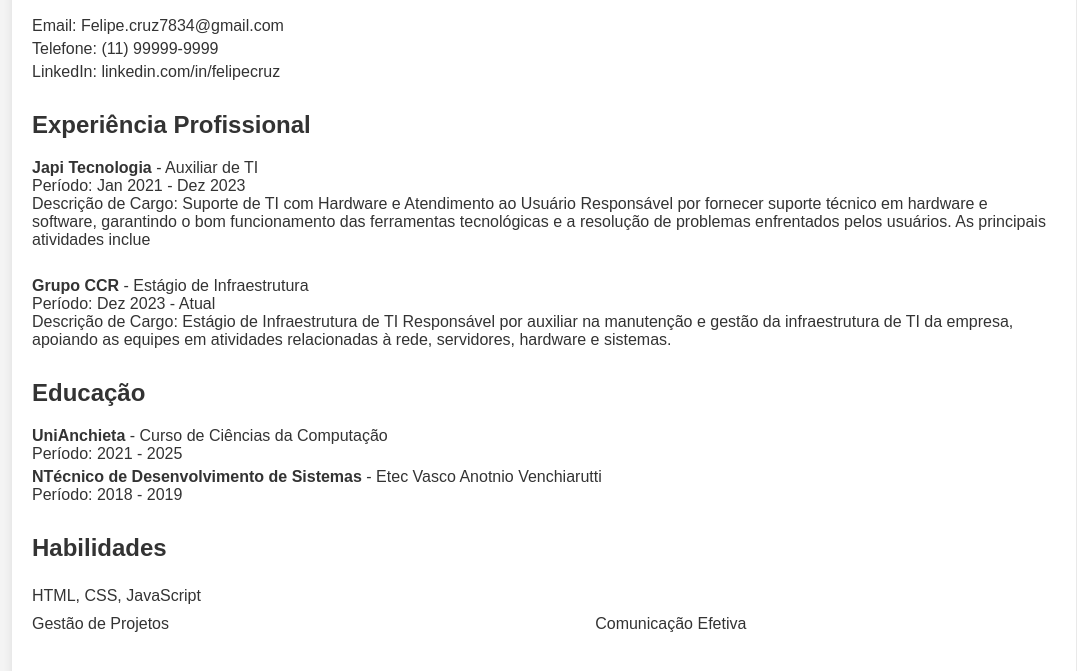
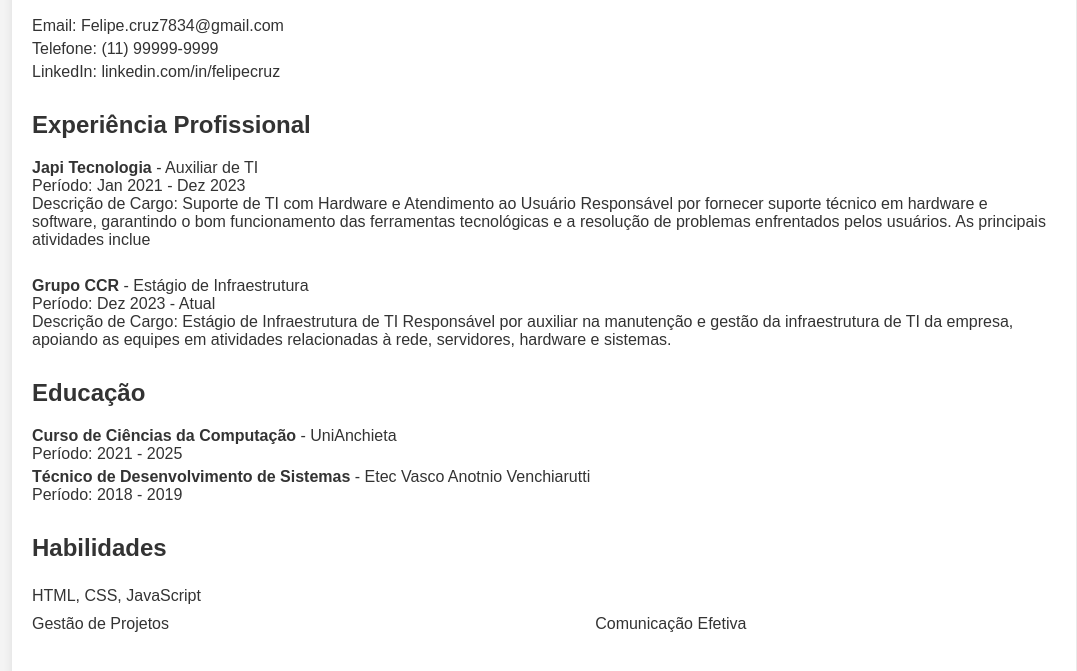
Before and after one commit to FelipeCruz12/felipecruz12.github.io, a plain HTML site: page index.html in a window 1280 px wide. Shown: the part 181-852 px from the top of the page, without its empty margins (96-1173 px from the left). Drawn offline with Linux system fonts and the light colour scheme.

Commit message:
Update index.html

```diff
--- a/index.html
+++ b/index.html
@@ -90,11 +90,11 @@ Responsável por auxiliar na manutenção e gestão da infraestrutura de TI da e
             <h2>Educação</h2>
             <ul>
                 <li>
-                    <strong>UniAnchieta</strong> - Curso de Ciências da Computação
+                    <strong>Curso de Ciências da Computação</strong> - UniAnchieta
                     <br> Período: 2021 - 2025
                 </li>
                 <li>
-                    <strong>NTécnico de Desenvolvimento de Sistemas</strong> - Etec Vasco Anotnio Venchiarutti
+                    <strong>Técnico de Desenvolvimento de Sistemas</strong> - Etec Vasco Anotnio Venchiarutti
                     <br> Período: 2018 - 2019
                 </li>
             </ul>
```
